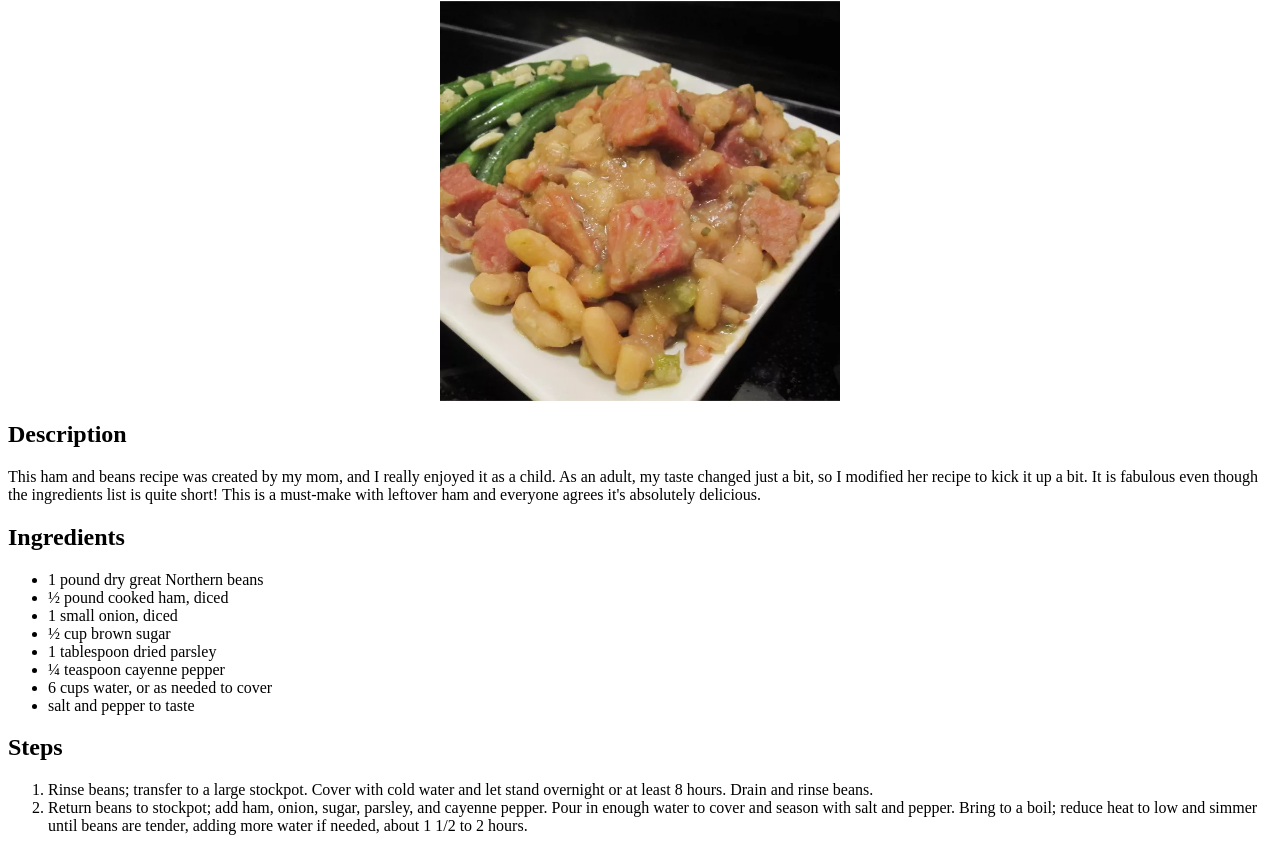
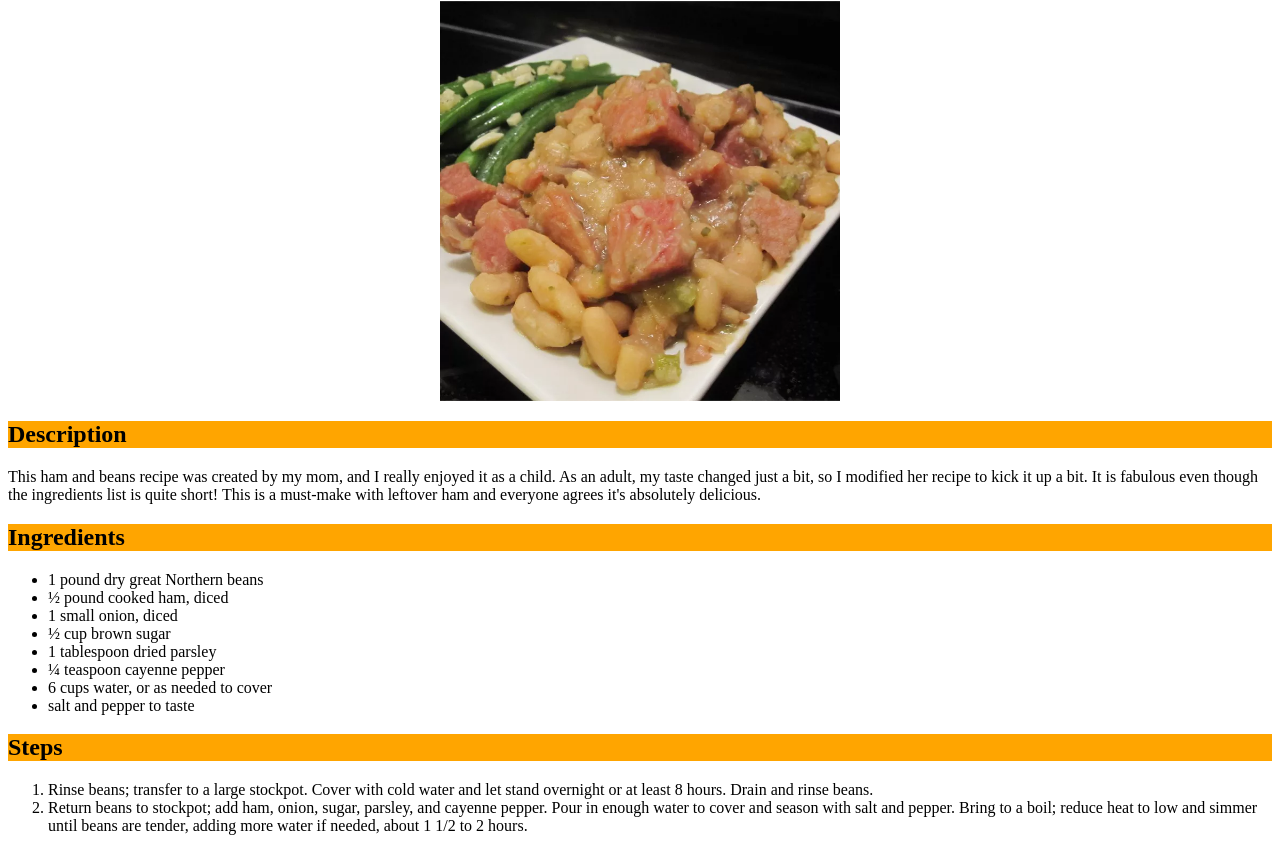
Before and after one commit to dylen400mh/odin-recipes, a plain HTML site: page recipes/ham-and-beans.html in a window 1280 px wide. Shown: the part 79-930 px from the top of the page. Drawn offline with Linux system fonts and the light colour scheme.

Commit message:
Create h2 style and add to group selector with h1 style

```diff
--- a/styles.css
+++ b/styles.css
@@ -1,8 +1,16 @@
+h1,
+h2 {
+    background-color: orange;
+    color: black;
+}
+
 h1 {
     font-size: 32px;
-    background-color: orange;
-    color: black;
     text-align: center;
+}
+
+h2 {
+    font-size: 24px;
 }
 
 .recipes-list {
```
